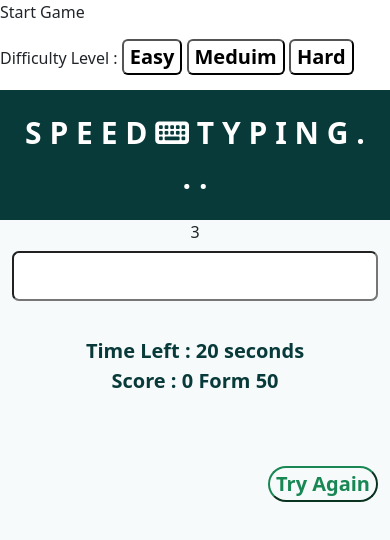
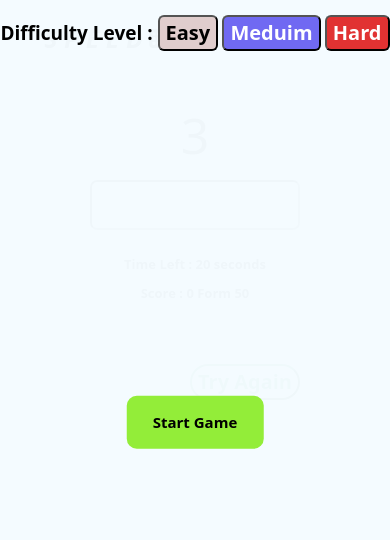
Before and after one commit to bebotamer00/Typing_Speed, a plain HTML site: page index.html in a window 390 px wide. Drawn offline with nearby package versions, Linux system fonts and the light colour scheme.

Commit message:
Update main.css

```diff
--- a/main.css
+++ b/main.css
@@ -2,40 +2,46 @@
   box-sizing: border-box;
   margin: 0;
 }
+body {
+  background: url(images/WhatsApp\ Image\ 2022-10-21\ at\ 15.16.12.jpg)
+    no-repeat;
+  background-size: cover;
+  background-position: center;
+  background-attachment: fixed;
+}
 
-.game {
-    background-color: rgb(246, 250, 250);
-    min-height: 100vh;
+.screen-lock {
+  position: fixed;
+  left: 0;
+  top: 0;
+  width: 100%;
+  height: 100%;
+  z-index: 5;
+  background-color: rgba(244, 251, 255, 0.98);
+}
+
+.screen-lock .start {
+  position: absolute;
+  left: 50%;
+  top: 50%;
+  transform: translate(-50%, -50%);
+  background-color: rgb(147, 237, 57);
+  color: black;
+  padding: 15px;
+  width: 15%;
+  font-size: 20px;
+  font-weight: 600;
+  border-radius: 10px;
+  text-align: center;
+  cursor: pointer;
+}
+.screen-lock .difficulty {
   text-align: center;
 }
-.container {
-    margin: auto;
-    max-width: 60%;
-}
-@media (max-width: 767px) {
-    .container {
-        max-width: 100%;
-    }
-}
-
-@media (min-width: 768px) {
-    .container {
-        max-width: 100%;
-    }
-}
-
-@media (min-width: 992px) {
-    .container {
-        max-width: 70%;
-    }
-}
-
-.name {
-    background: rgb(9, 58, 58);
-    padding: 20px;
-    font-size: 30px;
+.screen-lock .difficulty .dif {
+  font-size: 25px;
   font-weight: bold;
-    color: white;
+  color: black;
 }
 button {
   background-color: white;
@@ -44,11 +50,57 @@ button {
   border-radius: 6px;
   margin: 15px 0px;
 }
+.screen-lock .difficulty #easy {
+  background-color: rgb(224, 205, 205);
+  color: black;
+}
+.screen-lock .difficulty #easy:hover {
+  background-color: aliceblue;
+}
+.screen-lock .difficulty #meduim {
+  background-color: rgb(112, 105, 242);
+  color: white;
+}
+.screen-lock .difficulty #meduim:hover {
+  background-color: rgb(58, 50, 206);
+}
+.screen-lock .difficulty #hard {
+  background-color: rgb(225, 50, 50);
+  color: white;
+}
+.screen-lock .difficulty #hard:hover {
+  background-color: rgb(163, 7, 7);
+}
+
+.counter .count {
+  font-size: 50px;
+  margin-bottom: 20px;
+}
+.game {
+  /* margin-top: 50px; */
+  min-height: 100vh;
+  text-align: center;
+}
+
+.container {
+  margin: auto;
+  max-width: 60%;
+}
+
+.name {
+  padding: 20px;
+  font-size: 30px;
+  margin-bottom: 20px;
+  font-weight: bold;
+  color: black;
+  font-style: italic;
+}
 .words {
   font-size: 30px;
   font-weight: bold;
   border-radius: 6px;
   margin-bottom: 7px;
+  color: black;
 }
 .input {
   border-radius: 7px;
@@ -57,14 +109,13 @@ button {
   height: 50px;
   text-align: center;
   font-weight: bold;
-    color: rgb(9, 58, 58);
   font-size: 25px;
   padding: 6px;
   text-transform: capitalize;
 }
 .control {
-    background:rgb(9, 58, 58) ;
-    color: white;
+  background-color: #ebcfab;
+  color: black;
   padding: 10px;
   margin: 15px;
   border-radius: 20px;
@@ -73,18 +124,8 @@ button {
   display: flex;
   justify-content: space-between;
 }
-@media (max-width: 450px) {
-    .control {
-        display: block;
-        margin: 20px;
-        padding: 15px;
-        background-color: rgb(246, 250, 250);
-        color: rgb(9, 58, 58);
-    }
-}
 .gpa {
   font-size: 50px;
-    color: rgb(9, 58, 58);
   font-weight: bold;
   padding: 10px;
 }
@@ -94,3 +135,87 @@ button {
   float: right;
   border-radius: 50px;
 }
+
+@media (max-width: 1100px) {
+  .screen-lock .start {
+    /* font-size: 15px; */
+  }
+}
+@media (max-width: 880px) {
+  .screen-lock .start {
+    font-size: 15px;
+  }
+}
+@media (max-width: 660px) {
+  .screen-lock .start {
+    width: 35%;
+    font-size: 20px;
+  }
+  .control {
+    display: block;
+    font-size: 15px;
+    background: none;
+    /* margin-bottom: 10px; */
+  }
+}
+@media (max-width: 415px) {
+  .screen-lock .difficulty .dif {
+    font-size: 19px;
+  }
+  .screen-lock .start {
+    width: 35%;
+    font-size: 20px;
+  }
+  .name {
+    font-size: 28px;
+  }
+  .control {
+    display: block;
+    font-size: 15px;
+    background: none;
+    /* margin-bottom: 10px; */
+  }
+  .control .time {
+    padding-bottom: 10px;
+  }
+}
+
+@media (max-width: 405px) {
+  .screen-lock .start {
+    /* width: 35%; */
+    font-size: 15px;
+  }
+  .name {
+    font-size: 25px;
+  }
+  .control {
+    display: block;
+    font-size: 13px;
+    background: none;
+  }
+}
+
+@media (max-width: 360px) {
+  .screen-lock .difficulty .dif {
+    font-size: 15px;
+  }
+  .screen-lock .difficulty button {
+    font-size: 12px;
+  }
+  .screen-lock .start {
+    width: 30%;
+    font-size: 10px;
+  }
+  .name {
+    font-size: 18px;
+  }
+  .control {
+    display: block;
+    font-size: 9px;
+    background: none;
+    /* margin-bottom: 10px; */
+  }
+  .control .time {
+    padding-bottom: 10px;
+  }
+}
```
Lines whose indentation alone changed are shown as unchanged.
